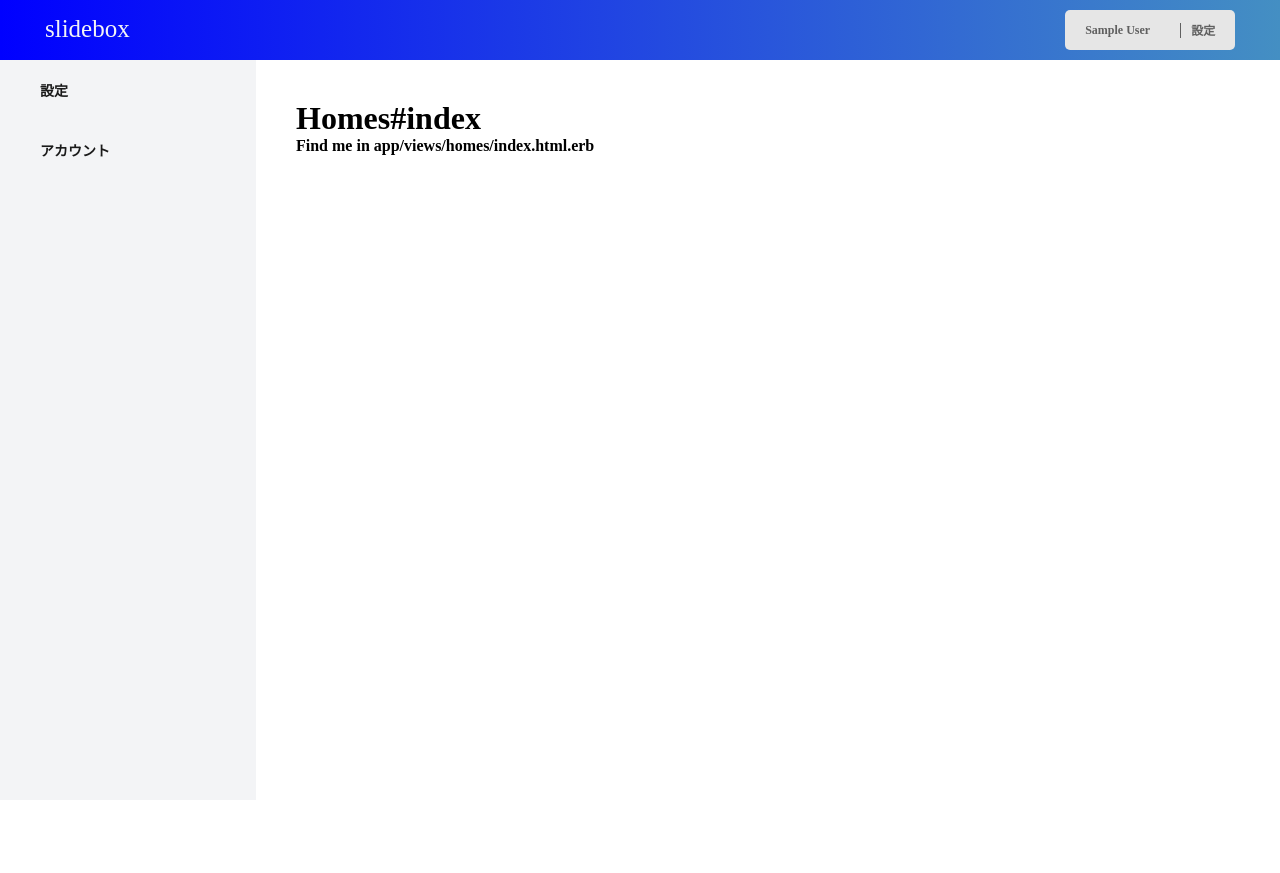
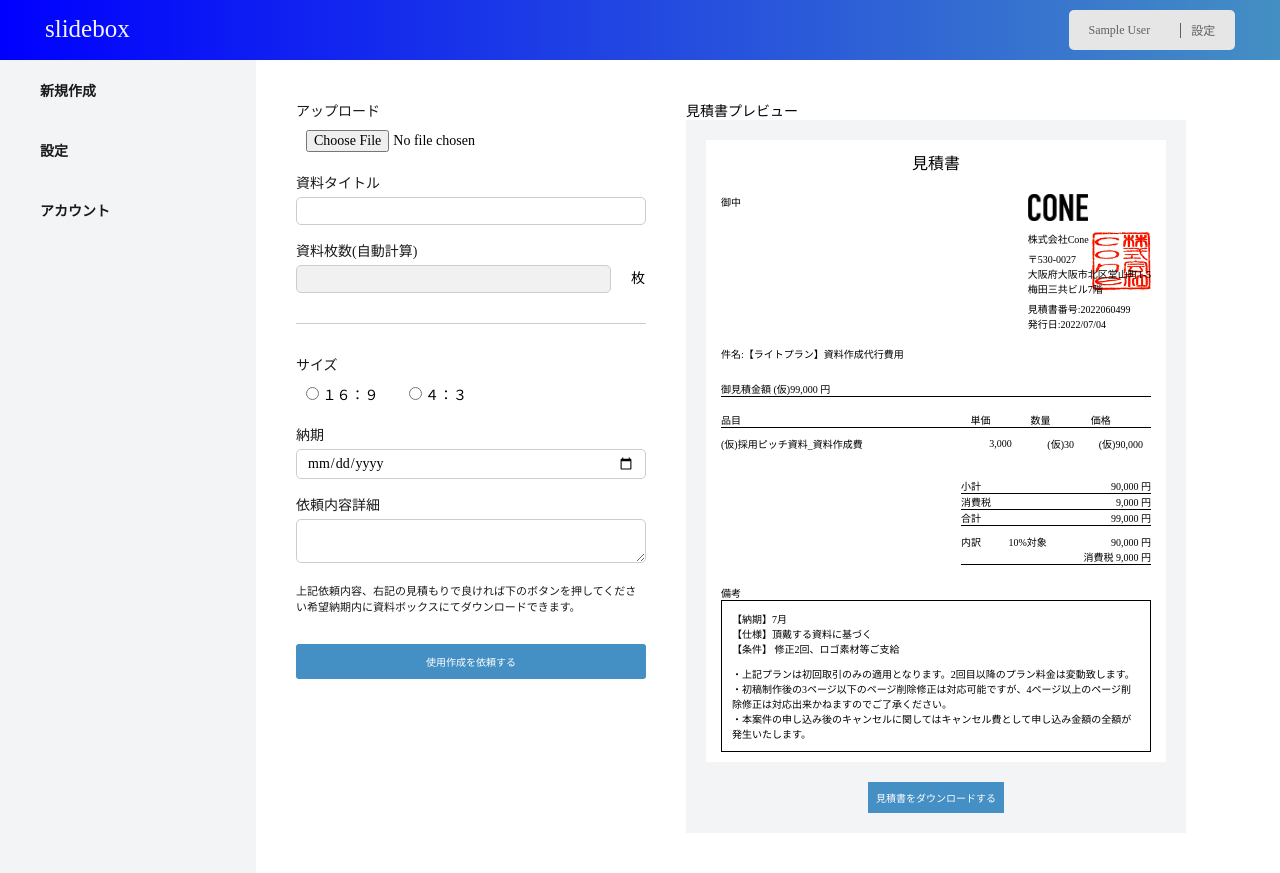
Before and after one commit to riki0808/slidebox, a Rails app: page / in a window 1280 px wide. Before the commit the page ends 157 px from the top, so only its background shows below. Run offline with Rails 7, Linux system fonts and the light colour scheme; the visitor is signed in with stand-in values (Sample User, id 1); data that the repository does not hold is empty; style sheets or scripts are compiled from the project's sources; parts of the project's set-up code (start-up, migrations or seed data) failed here and were passed over; some libraries are stand-ins or nearby versions.

Commit message:
見積もりのプレビュー完成

```diff
--- a/app/assets/stylesheets/application.scss
+++ b/app/assets/stylesheets/application.scss
@@ -29,7 +29,7 @@
   opacity: .7;
 }
 * {
-  font-weight: 600;
+  // font-weight: 600;
 }
 
 .yu_gothic{
--- a/app/assets/stylesheets/docs.scss
+++ b/app/assets/stylesheets/docs.scss
@@ -1,3 +1,230 @@
 // Place all the styles related to the docs controller here.
 // They will automatically be included in application.css.
 // You can use Sass (SCSS) here: https://sass-lang.com/
+.doc-wrap {
+  display: flex;
+}
+.doc-form_frame {
+  width: 350px;
+  margin-right: 40px;
+}
+.doc-form {
+
+}
+.doc-form_item {
+  margin-bottom: 15px;
+  font-size: 14px;
+
+}
+.doc-form_item-title {
+  margin-bottom: 5px;
+  font-weight: 300;
+  color: #1a1a1a;
+}
+.doc-form_item-desc {
+  width: 100%;
+  border-radius: 5px;
+  padding: 5px 10px;
+  font-weight: 300;
+}
+.doc-form_item-desc-file {
+
+}
+.doc-form_item-desc-text {
+  border: 1px solid #cccccc;
+}
+.doc-form_item-desc-size {
+  display: flex;
+  align-items: center;
+}
+.doc-form_item-desc-size div:nth-child(1) {
+  margin-right: 30px;
+}
+.doc-form_item-desc-size div label {
+  font-weight: 300;
+}
+.doc-form_item-desc-sheet {
+  border: 1px solid #cccccc;
+  background-color: #f1f1f1;
+  width: 90%!important;
+  margin-right: 20px;
+}
+.doc-form_item-desc-textarea {
+  border: 1px solid #cccccc;
+}
+.doc-submit {
+  font-size: 10px;
+  color: #fff;
+  font-weight: 300;
+  background-color: #448fc3;
+  padding: 10px 0;
+  text-align: center;
+  width: 100%;
+  border-radius: 3px;
+}
+.doc-form_line {
+  width: 100%;
+  height: 1px;
+  background-color: #cccccc;
+  margin: 30px 0;
+}
+.doc-form_atention {
+  font-size: 11px;
+  color: #1a1a1a;
+  font-weight: 300;
+  margin-bottom: 30px;
+}
+
+
+
+.doc-preview {
+  width: 500px;
+}
+.doc-preview_title {
+  font-size: 14px;
+  font-weight: 300;
+}
+.doc-preview_frame {
+  background-color: #f3f4f6;
+  width: 100%;
+  padding: 20px;
+}
+.doc-preview_frame-main {
+  height: 100%;
+  background-color: #fff;
+  font-weight: 300;
+  font-size: 10px;
+  padding: 10px 15px;
+  margin-bottom: 20px;
+}
+.preview_button {
+  padding: 8px;
+  background-color: #448fc3;
+  color: #fff;
+  font-size: 10px;
+  display: block;
+  margin: auto;
+}
+
+
+// ===================== ここから見積書のスタイリング =====================
+
+.preview_title {
+  text-align: center;
+  font-size: 16px;
+  margin-bottom: 20px;
+}
+.preview_top-wrap {
+  display: flex;
+  justify-content: space-between;
+  margin-bottom: 15px;
+}
+.preview_top-wrap-left {
+
+}
+.preview_top-wrap-left-text {
+
+}
+.preview_top-wrap-right {
+
+}
+.preview_top-wrap-right-image-frame {
+  width: 60px;
+  margin-bottom: 10px;
+}
+.preview_top-wrap-right-image {
+  width: 100%;
+}
+.preview_top-wrap-right-txtbox {
+  position: relative;
+  z-index: 10;
+}
+.preview_top-wrap-right-shadow {
+  position: absolute;
+  width: 60px;
+  top: 0;
+  right: 0;
+  z-index: 1;
+}
+.preview_top-wrap-right-txt {
+  position: relative;
+  z-index: 10;
+}
+.preview_top-wrap-right-txt-mb {
+  margin-bottom: 5px;
+}
+.preview_item-name {
+  margin-bottom: 20px;
+}
+.preview_mitumori {
+  border-bottom: .5px solid #000;
+  margin-bottom: 15px;
+}
+.preview_breakdown {
+  display: flex;
+  align-items: center;
+  margin-bottom: 20px;
+}
+.preview_breakdown-item {
+
+}
+.preview_breakdown-item-w7 {
+  width: 58%;
+}
+.preview_breakdown-item-w7 dd {
+  justify-content: left;
+}
+.preview_breakdown-item-w1 {
+  width: 14%;
+}
+.preview_breakdown-title {
+  border-bottom: .5px solid #000;
+}
+.preview_breakdown-desc {
+  height: 30px;
+  display: flex;
+  align-items: center;
+  justify-content: center;
+}
+
+
+.preview-detail {
+  width: 190px;
+  margin-left: auto;
+  margin-bottom: 20px;
+}
+.preview-detail_wrap {
+  display: flex;
+  justify-content: space-between;
+  border-bottom: .5px solid #000;
+}
+.preview-detail_title {
+
+}
+.preview-detail_desc {
+
+}
+.preview-detail-total-wrap {
+  display: flex;
+  border-bottom: .5px solid #000;
+  padding-top: 8px;
+}
+.preview-detail-total-title {
+  width: 25%;
+}
+.preview-detail-total-subtitle {
+  width: 35%;
+}
+.preview-detail-total-desc {
+  width: 40%;
+  text-align: right;
+}
+
+
+
+.preview_remarks {
+  padding: 10px;
+  border: .5px solid #000;
+}
+
+// ===================== ここから見積書のスタイリング =====================
--- a/app/controllers/docs_controller.rb
+++ b/app/controllers/docs_controller.rb
@@ -1,10 +1,19 @@
 class DocsController < ApplicationController
 
   def new
-
+    @doc = Doc.new
   end
 
   def create
+    @doc = Doc.new(doc_params)
+    if @doc.save
+      redirect_to root_path
+    else
+      redirect_to new_setting_path
+    end
+  end
+
+  def edit
   end
 
   def update
@@ -12,7 +21,7 @@
 
   private
   def doc_params
-    params.require(:doc).permit(:user_id, :main, :sheet, :title, :deadline, :detail)
+    params.require(:doc).permit(:user_id, :main, :sheet, :title, :size, :deadline, :detail).merge(user_id: current_user.id)
   end
 
 end
--- /dev/null
+++ b/app/views/docs/new.html.erb
@@ -0,0 +1,149 @@
+<div class="doc-wrap">
+
+  <div class="doc-form_frame">
+    <%= form_with model: @doc, class:"doc-form" do |f| %>
+      <dl class="doc-form_item">
+        <dt class="doc-form_item-title">アップロード</dt>
+        <dd><%= f.file_field :main, class:"doc-form_item-desc doc-form_item-desc-file" %></dd>
+      </dl>
+      <dl class="doc-form_item">
+        <dt class="doc-form_item-title">資料タイトル</dt>
+        <dd><%= f.text_field :title, class:"doc-form_item-desc doc-form_item-desc-text" %></dd>
+      </dl>
+      <dl class="doc-form_item">
+        <dt class="doc-form_item-title">資料枚数(自動計算)</dt>
+        <dd><%= f.number_field :sheet, class:"doc-form_item-desc doc-form_item-desc-sheet" %>枚</dd>
+      </dl>
+
+      <div class="doc-form_line"></div>
+
+      <dl class="doc-form_item">
+        <dt class="doc-form_item-title">サイズ</dt>
+        <dd class="doc-form_item-desc doc-form_item-desc-size">
+          <div>
+            <%= f.radio_button :size, "16:9" %>
+            <%= f.label :size, "１６：９", {style: "display: inline-block;"} %>
+          </div>
+          <div>
+            <%= f.radio_button :size, "4:3" %>
+            <%= f.label :size, "４：３", {style: "display: inline-block;"} %>
+          </div>
+        </dd>
+      </dl>
+      <dl class="doc-form_item">
+        <dt class="doc-form_item-title">納期</dt>
+        <dd><%= f.date_field :deadline, class:"doc-form_item-desc doc-form_item-desc-text" %></dd>
+      </dl>
+      <dl class="doc-form_item">
+        <dt class="doc-form_item-title">依頼内容詳細</dt>
+        <dd><%= f.text_area :detail, class:"doc-form_item-desc doc-form_item-desc-textarea" %></dd>
+      </dl>
+
+      <p class="doc-form_atention">
+      上記依頼内容、右記の見積もりで良ければ下のボタンを押してください希望納期内に資料ボックスにてダウンロードできます。
+      </p>
+
+      <%= f.submit "使用作成を依頼する", class:"doc-submit" %>
+
+    <% end %>
+  </div>
+
+  <div class="doc-preview">
+    <p class="doc-preview_title">見積書プレビュー</p>
+    <div class="doc-preview_frame">
+
+      <div class="doc-preview_frame-main">
+
+        <p class="preview_title">見積書</p>
+        <div class="preview_top-wrap">
+          <div class="preview_top-wrap-left">
+            <p class="preview_top-wrap-left-text"><%= current_user.company =%>御中</p>
+          </div>
+          <div class="preview_top-wrap-right">
+            <div class="preview_top-wrap-right-image-frame">
+              <%= image_tag 'cone-logo.jpg', class:"preview_top-wrap-right-image" %>
+            </div>
+            <div class="preview_top-wrap-right-txtbox">
+              <%= image_tag 'cone-shadow.jpg', class:"preview_top-wrap-right-shadow" %>
+              <p class="preview_top-wrap-right-txt preview_top-wrap-right-txt-mb ">株式会社Cone</p>
+              <p class="preview_top-wrap-right-txt">〒530-0027</p>
+              <p class="preview_top-wrap-right-txt">大阪府大阪市北区堂山町1-5</p>
+              <p class="preview_top-wrap-right-txt preview_top-wrap-right-txt-mb ">梅田三共ビル7階</p>
+              <p class="preview_top-wrap-right-txt">見積書番号:2022060499</p>
+              <p class="preview_top-wrap-right-txt">発行日:2022/07/04</p>
+            </div>
+          </div>
+        </div>
+
+        <p class="preview_item-name">件名:【ライトプラン】資料作成代行費用</p>
+
+        <p class="preview_mitumori">御見積金額 (仮)99,000 円</p>
+
+        <div class="preview_breakdown">
+
+          <dl class="preview_breakdown-item preview_breakdown-item-w7">
+            <dt class="preview_breakdown-title">品目</dt>
+            <dd class="preview_breakdown-desc">(仮)採用ピッチ資料_資料作成費</dd>
+          </dl>
+
+          <dl class="preview_breakdown-item preview_breakdown-item-w1">
+            <dt class="preview_breakdown-title">単価</dt>
+            <dd class="preview_breakdown-desc">3,000</dd>
+          </dl>
+
+          <dl class="preview_breakdown-item preview_breakdown-item-w1">
+            <dt class="preview_breakdown-title">数量</dt>
+            <dd class="preview_breakdown-desc">(仮)30</dd>
+          </dl>
+
+          <dl class="preview_breakdown-item preview_breakdown-item-w1">
+            <dt class="preview_breakdown-title">価格</dt>
+            <dd class="preview_breakdown-desc">(仮)90,000</dd>
+          </dl>
+
+        </div>
+
+        <div class="preview-detail">
+
+          <div class="preview-detail_wrap">
+            <p class="preview-detail_title">小計</p>
+            <p class="preview-detail_desc">90,000 円</p>
+          </div>
+
+          <div class="preview-detail_wrap">
+            <p class="preview-detail_title">消費税</p>
+            <p class="preview-detail_desc">9,000 円</p>
+          </div>
+
+          <div class="preview-detail_wrap">
+            <p class="preview-detail_title">合計</p>
+            <p class="preview-detail_desc">99,000 円</p>
+          </div>
+
+          <div class="preview-detail-total-wrap">
+            <p class="preview-detail-total-title">内訳</p>
+            <p class="preview-detail-total-subtitle">10%対象</p>
+            <p class="preview-detail-total-desc">90,000 円<br>消費税 9,000 円</p>
+          </div>
+
+        </div>
+
+        <p>備考</p>
+        <div class="preview_remarks">
+          <p>【納期】7月</p>
+          <p>【仕様】頂戴する資料に基づく</p>
+          <p style="margin-bottom: 10px;">【条件】 修正2回、ロゴ素材等ご支給</p>
+          <p>・上記プランは初回取引のみの適用となります。2回目以降のプラン料金は変動致します。</p>
+          <p>・初稿制作後の3ページ以下のページ削除修正は対応可能ですが、4ページ以上のページ削除修正は対応出来かねますのでご了承ください。</p>
+          <p>・本案件の申し込み後のキャンセルに関してはキャンセル費として申し込み金額の全額が発生いたします。</p>
+        </div>
+
+
+      </div>
+
+      <button class="preview_button">見積書をダウンロードする</button>
+
+    </div>
+  </div>
+
+</div>
--- a/app/views/layouts/application.html.erb
+++ b/app/views/layouts/application.html.erb
@@ -18,6 +18,9 @@
         <div class="c-wrap">
 
           <aside class="c-sidebar">
+            <%= link_to root_path, class:'c-sidebar_item' do %>
+              <i class="fa fa-plus c-sidebar_icon"></i><span>新規作成</span>
+            <% end %>
             <% if exist_setting == nil %>
               <%= link_to new_setting_path, class:'c-sidebar_item' do %>
                 <i class="fa fa-plus c-sidebar_icon"></i><span>設定</span>
--- a/config/routes.rb
+++ b/config/routes.rb
@@ -1,5 +1,5 @@
 Rails.application.routes.draw do
-  root 'homes#index'
+  root 'docs#new'
 
   resources :users
   resources :settings
--- /dev/null
+++ b/db/migrate/20220704062540_add_size_to_docs.rb
@@ -0,0 +1,5 @@
+class AddSizeToDocs < ActiveRecord::Migration[6.1]
+  def change
+    add_column :docs, :size, :string
+  end
+end
```
Also changed, not shown: app/assets/images/cone-logo.jpg (added), app/assets/images/cone-shadow.jpg (added), app/assets/images/login-bg.png, app/assets/images/login-pc.png, db/schema.rb.
